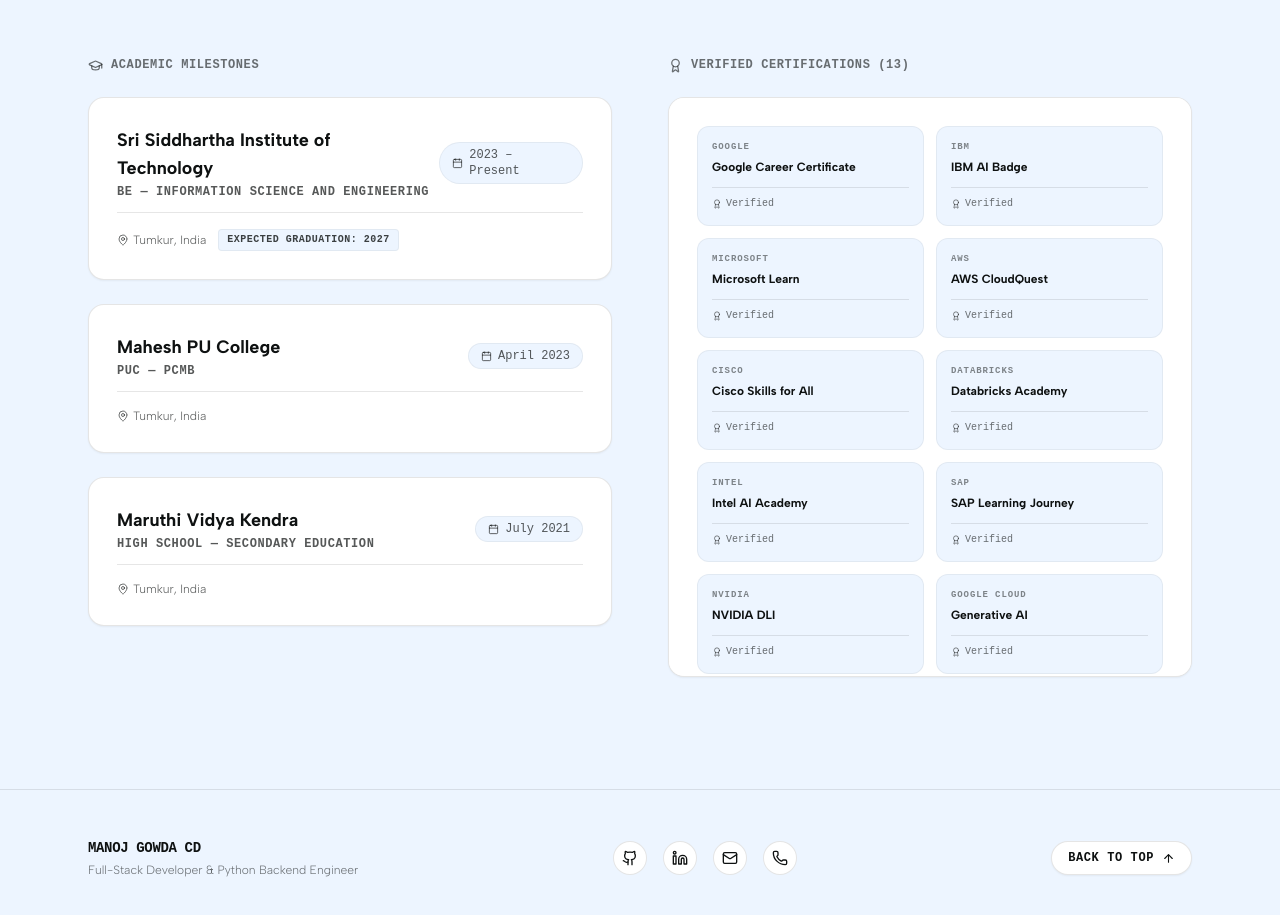
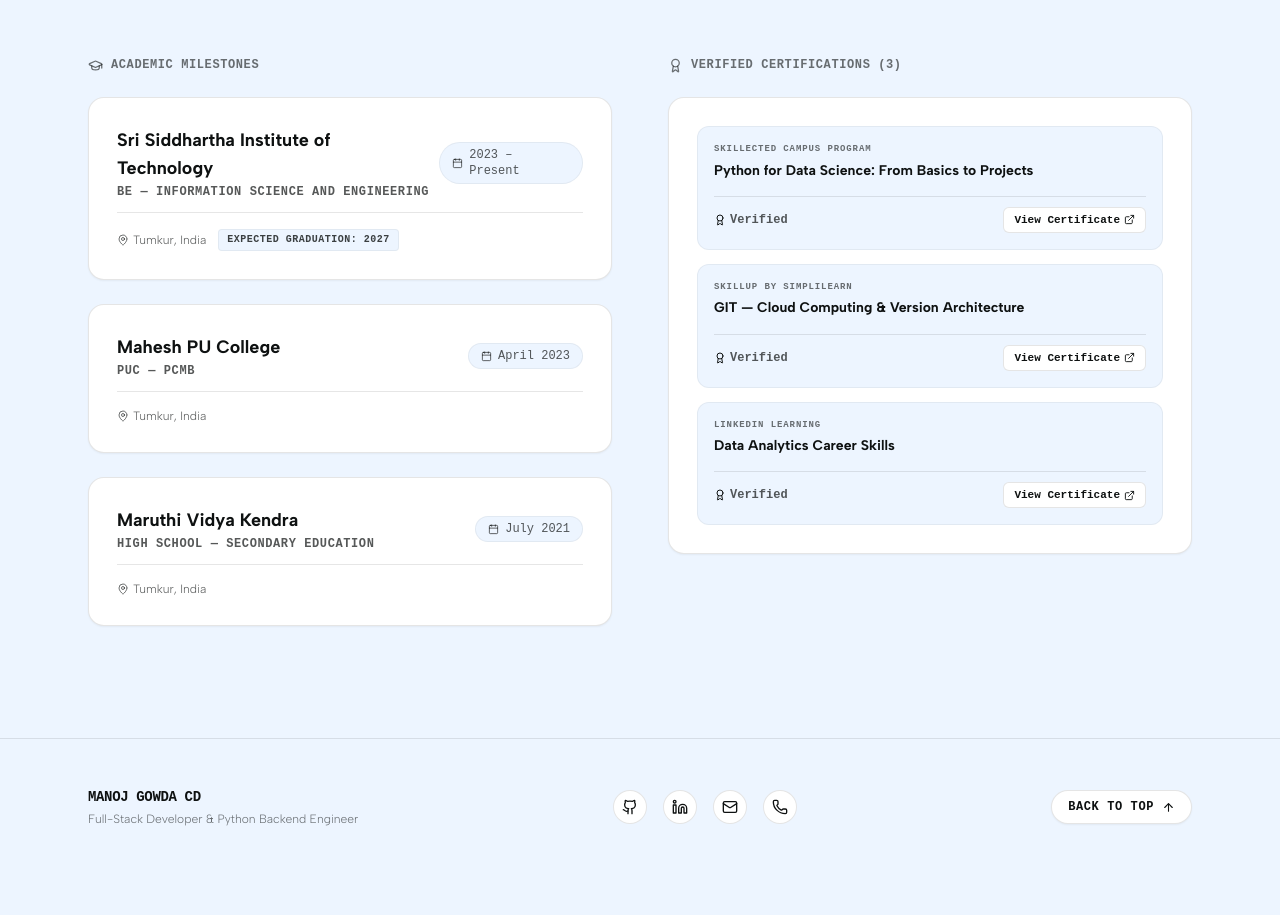
Before and after one commit to manojgowda20/manoj-gowda-portfolio, a React (Vite) app: page / in a window 1280 px wide. Shown: the part 7109-8024 px from the top of the page. After the commit the page ends 7984 px from the top, so only its background shows below. Built offline with nearby package versions, Linux system fonts and the light colour scheme; a web font is replaced by a local one.

Commit message:
feat: update certifications with credential links

```diff
--- a/src/data/portfolio.ts
+++ b/src/data/portfolio.ts
@@ -252,19 +252,24 @@ export const experienceData: Experience[] = [
 ];
 
 export const certificationsData: Certification[] = [
-  { id: "cert-1", title: "Google Career Certificate", issuer: "Google", credentialUrl: "" },
-  { id: "cert-2", title: "IBM AI Badge", issuer: "IBM", credentialUrl: "" },
-  { id: "cert-3", title: "Microsoft Learn", issuer: "Microsoft", credentialUrl: "" },
-  { id: "cert-4", title: "AWS CloudQuest", issuer: "AWS", credentialUrl: "" },
-  { id: "cert-5", title: "Cisco Skills for All", issuer: "Cisco", credentialUrl: "" },
-  { id: "cert-6", title: "Databricks Academy", issuer: "Databricks", credentialUrl: "" },
-  { id: "cert-7", title: "Intel AI Academy", issuer: "Intel", credentialUrl: "" },
-  { id: "cert-8", title: "SAP Learning Journey", issuer: "SAP", credentialUrl: "" },
-  { id: "cert-9", title: "NVIDIA DLI", issuer: "NVIDIA", credentialUrl: "" },
-  { id: "cert-10", title: "Generative AI", issuer: "Google Cloud", credentialUrl: "" },
-  { id: "cert-11", title: "Python for Data Science", issuer: "SkillEcted", credentialUrl: "" },
-  { id: "cert-12", title: "Data Analytics Career Skills", issuer: "LinkedIn", credentialUrl: "" },
-  { id: "cert-13", title: "Git Training & Version Architecture", issuer: "Simplilearn", credentialUrl: "" }
+  {
+    id: "cert-1",
+    title: "Python for Data Science: From Basics to Projects",
+    issuer: "SkillEcted Campus Program",
+    credentialUrl: "https://lnkd.in/p/g3gYKTEZ"
+  },
+  {
+    id: "cert-2",
+    title: "GIT — Cloud Computing & Version Architecture",
+    issuer: "SkillUp by Simplilearn",
+    credentialUrl: "https://lnkd.in/p/guVEqZND"
+  },
+  {
+    id: "cert-3",
+    title: "Data Analytics Career Skills",
+    issuer: "LinkedIn Learning",
+    credentialUrl: "https://linkedin.com/in/manoj-gowda-cd"
+  }
 ];
 
 export const categorizedSkills = [
--- a/src/sections/Education.tsx
+++ b/src/sections/Education.tsx
@@ -1,4 +1,4 @@
-import { GraduationCap, Calendar, MapPin, Award } from 'lucide-react';
+import { GraduationCap, Calendar, MapPin, Award, ExternalLink } from 'lucide-react';
 import { educationData, certificationsData } from '../data/portfolio';
 
 export const Education = () => {
@@ -75,26 +75,40 @@ export const Education = () => {
             </div>
 
             <div className="p-6 sm:p-7 rounded-2xl bg-white border border-black/10 shadow-sm max-h-[580px] overflow-y-auto pr-2">
-              <div className="grid grid-cols-1 sm:grid-cols-2 gap-3">
+              <div className="grid grid-cols-1 gap-3.5">
                 {certificationsData.map((cert) => (
                   <div
                     key={cert.id}
-                    className="p-3.5 rounded-xl bg-[#edf5ff] border border-black/5 hover:border-black/15 transition-colors flex flex-col justify-between"
+                    className="p-4 rounded-xl bg-[#edf5ff] border border-black/5 hover:border-black/15 transition-all flex flex-col justify-between"
                   >
                     <div>
-                      <span className="font-technical text-[9px] uppercase tracking-widest text-[#0e1111]/50 block font-bold">
+                      <span className="font-technical text-[9px] uppercase tracking-widest text-[#0e1111]/60 block font-bold">
                         {cert.issuer}
                       </span>
-                      <h4 className="font-display text-xs font-bold text-[#0e1111] mt-1 leading-snug">
+                      <h4 className="font-display text-sm font-bold text-[#0e1111] mt-1 leading-snug">
                         {cert.title}
                       </h4>
                     </div>
 
-                    <div className="mt-3 pt-2 border-t border-[#0e1111]/10 flex items-center justify-between text-[10px] font-technical text-[#0e1111]/60">
-                      <span className="flex items-center gap-1">
-                        <Award size={10} />
+                    <div className="mt-4 pt-2.5 border-t border-[#0e1111]/10 flex items-center justify-between text-xs font-technical">
+                      <span className="flex items-center gap-1 text-[#0e1111]/70 font-semibold">
+                        <Award size={12} className="text-[#0e1111]" />
                         <span>Verified</span>
                       </span>
+
+                      {cert.credentialUrl ? (
+                        <a
+                          href={cert.credentialUrl}
+                          target="_blank"
+                          rel="noreferrer"
+                          className="inline-flex items-center gap-1 font-bold text-[#0e1111] hover:underline bg-white px-2.5 py-1 rounded-md border border-black/10 transition-colors shadow-2xs text-[11px]"
+                        >
+                          <span>View Certificate</span>
+                          <ExternalLink size={11} />
+                        </a>
+                      ) : (
+                        <span className="text-[#0e1111]/50 text-[11px]">Credential on file</span>
+                      )}
                     </div>
                   </div>
                 ))}
```
